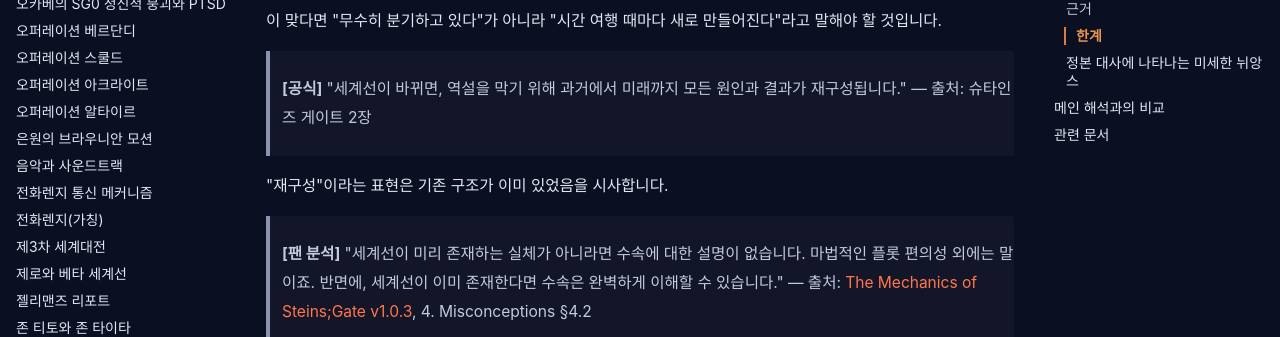
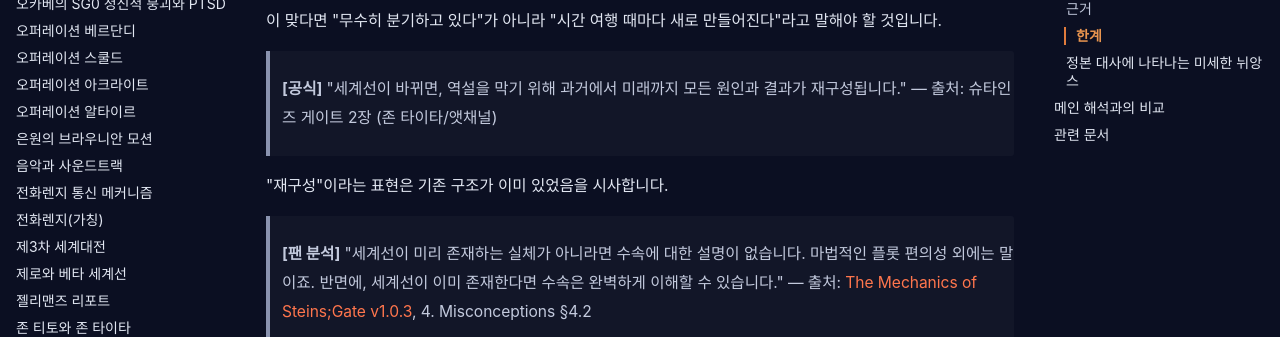
Before and after one commit to sgwiki/sgwiki.github.io, an MkDocs documentation site: the page built from wiki/lore/평행세계-해석-반론.md, in a window 1280 px wide and 900 px high, scrolled down 1199 px. Shown: the part 181-518 px from the top of the window. Built offline with MkDocs 1.6.1 and Material for MkDocs 9.7.7, drawn with Linux system fonts in a browser that asks for light colours; some web fonts are replaced.

Commit message:
fix(wiki): 평행세계-해석-반론 — P10 17f41727 패치 적용

```diff
--- a/wiki/lore/평행세계-해석-반론.md
+++ b/wiki/lore/평행세계-해석-반론.md
@@ -39,7 +40,7 @@ description: "메인 문서에서는 \"세계선은 미리 존재하며 평행
 존 타이타(=@채널에서의 스즈하)가 남긴 '강' 비유는 작중에서 스즈하 본인이 자신의 일부 @채널 서술(에버렛-휠러 모델 관련)을 "페이크"로 분리한 씬과 짝을 이룹니다. 정본을 그대로 사실로 읽기보다는, 스즈하가 SERN 감시를 의식해 일부러 섞어 놓은 표현이 있음을 전제하는 편이 안전합니다. 다만 '세계선은 무수히 분기하고 있다'는 핵심 문장 자체는 같은 씬에서도 일관되게 반복되므로, 세계선이 미리 존재한다는 뉘앙스 자체가 부정되는 것은 아닙니다. 생성설이 맞다면 "무수히 분기하고 있다"가 아니라 "시간 여행 때마다 새로 만들어진다"라고 말해야 할 것입니다.
 
 > **[공식]** "세계선이 바뀌면, 역설을 막기 위해 과거에서 미래까지 모든 원인과 결과가 재구성됩니다."
-> — 출처: 슈타인즈 게이트 2장
+> — 출처: 슈타인즈 게이트 2장 (존 타이타/앳채널)
 
 "재구성"이라는 표현은 기존 구조가 이미 있었음을 시사합니다.
 
```
Also changed, not shown: other parts of wiki/lore/평행세계-해석-반론.md (+1 -0 lines).
